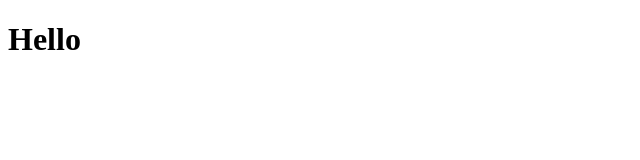
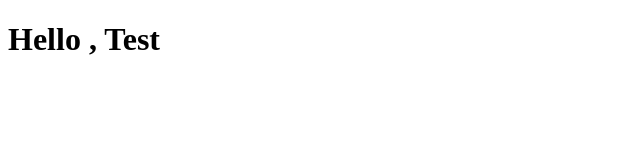
Before and after one commit to MBakhtiari97/C-Test, a plain HTML site: page index.html in a window 1280 px wide. Shown: the whole page, without its empty margins (0-640 px from the left). Drawn offline with Linux system fonts and the light colour scheme.

Commit message:
edit index

```diff
--- a/index.html
+++ b/index.html
@@ -9,7 +9,7 @@
 </head>
 
 <body>
-    <h1>Hello</h1>
+    <h1>Hello , Test</h1>
 </body>
 
 </html>
```
